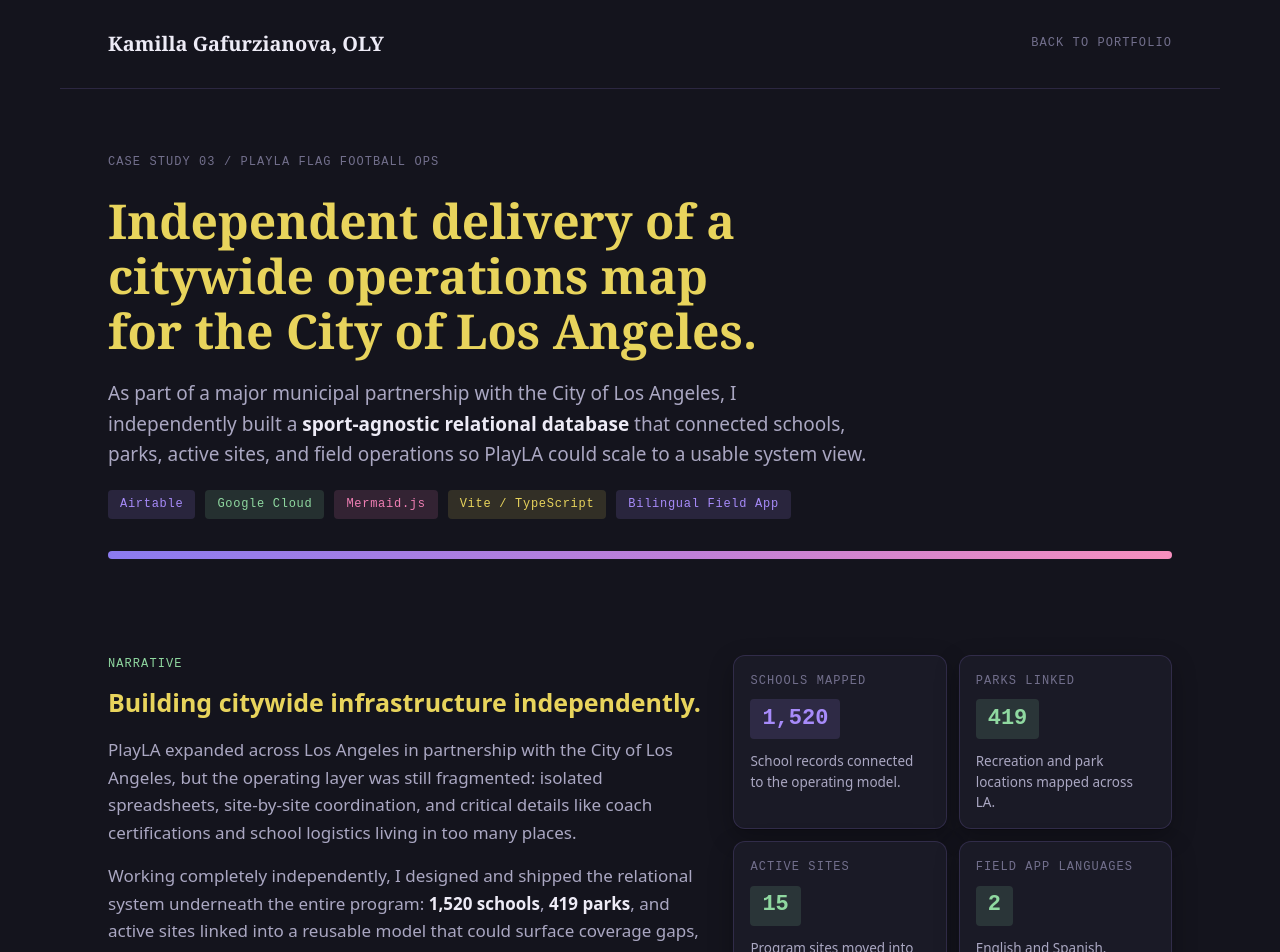
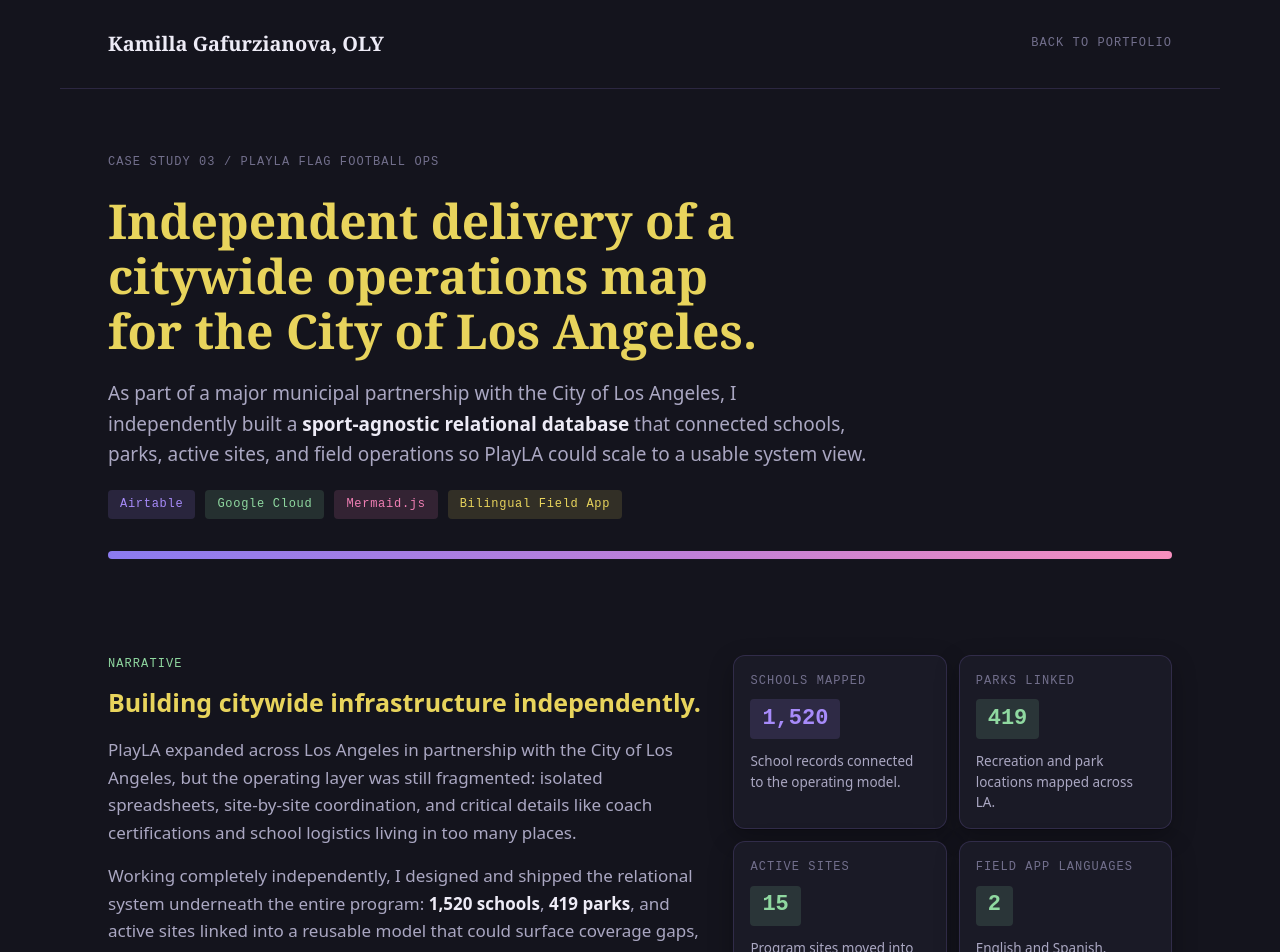
Before and after one commit to milamanzarek/milamanzarek.github.io, a Jekyll site: the page case-study-playla-flag-football-ops.html, which Jekyll copies as it is, in a window 1280 px wide. Shown: the top 952 px of the page. Built offline with Jekyll 4.4.1, drawn with Linux system fonts in a browser that asks for light colours.

Commit message:
PlayLA ops: remove Vite/TypeScript (Airtable database case, not a TS build); tool stack full-width in 3 columns; before-state card full width

```diff
--- a/case-study-playla-flag-football-ops.html
+++ b/case-study-playla-flag-football-ops.html
@@ -19,6 +19,9 @@
 
  }
  .section-kicker { color: var(--mint); }
+ .tool-system-grid { grid-template-columns: repeat(3, minmax(0, 1fr)); }
+ @media (max-width: 900px) { .tool-system-grid { grid-template-columns: repeat(2, minmax(0, 1fr)); } }
+ @media (max-width: 640px) { .tool-system-grid { grid-template-columns: 1fr; } }
  .workflow-step { border-top-color: var(--mint); }
  .workflow-step:nth-child(2) { border-top-color: var(--accent); }
  .workflow-step:nth-child(3) { border-top-color: var(--magenta); }
@@ -48,7 +51,6 @@
  <span class="chip">Airtable</span>
  <span class="chip">Google Cloud</span>
  <span class="chip">Mermaid.js</span>
- <span class="chip">Vite / TypeScript</span>
  <span class="chip">Bilingual Field App</span>
  </div>
  </div>
@@ -149,7 +151,7 @@
  </figcaption>
  </figure>
 
- <figure class="proof-panel panel-flex">
+ <figure class="proof-panel wide">
  <div class="before-state">
  <p class="big-line">15 sites. Zero central data infrastructure.</p>
  <p class="small-line">The honest before state was not a screenshot. It was disconnected spreadsheets, calls, and operational memory.</p>
@@ -161,7 +163,7 @@
  </figcaption>
  </figure>
 
- <figure class="proof-panel panel-flex">
+ <figure class="proof-panel wide">
  <div class="tool-system-proof">
  <p class="tool-system-title">Airtable became the operating layer.</p>
  <div class="tool-system-grid" aria-label="Tools used in the PlayLA operating system">
```
Also changed, not shown: _portfolio/02-playla-operations-database.md (+1 -1 lines).
